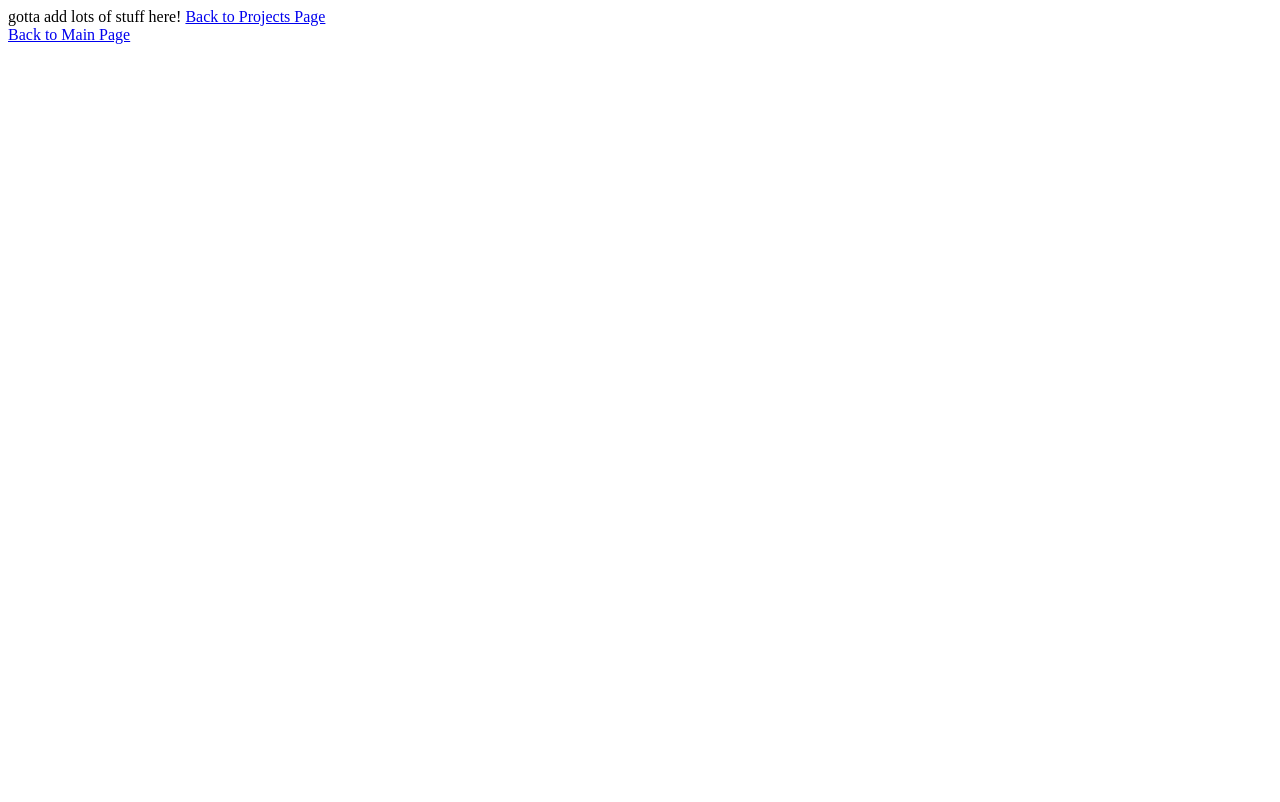
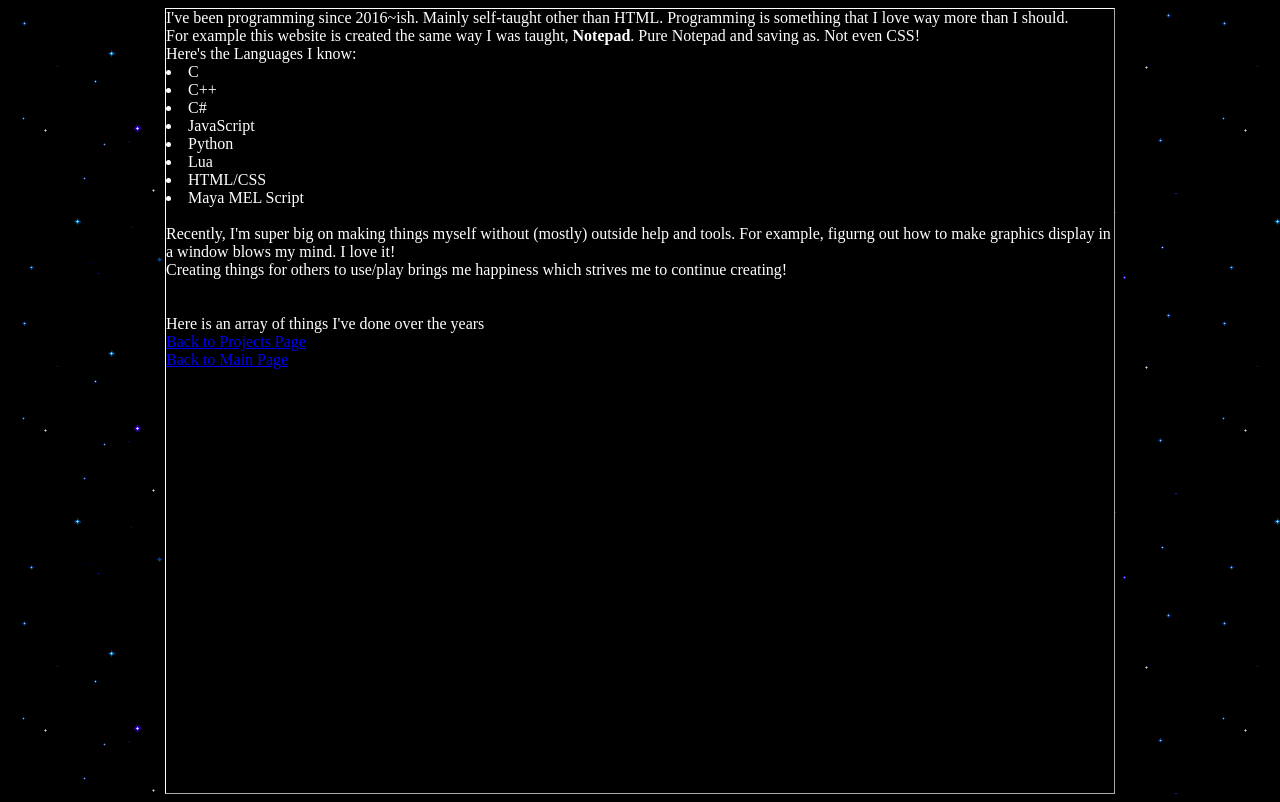
Before and after one commit to itsWilli/itswilli.github.io, a plain HTML site: page pages/programming.html in a window 1280 px wide. Drawn offline with Linux system fonts and the light colour scheme.

Commit message:
really reaaaaaally rough website
it looks like poopy but it's roughly how i kinda want it to look

```diff
--- a/pages/programming.html
+++ b/pages/programming.html
@@ -1,9 +1,39 @@
 <html>
+    <head>
+        <style>
+            .mainDiv{
+                margin:auto;
+                border: 1px outset white;
+                background-color: black;
+                width: 75%;
+                height: 100%;
+            }
+        </style>
+    </head>
     <title>Programming / Game Dev!</title>
-    <body>
-        gotta add lots of stuff here!
+    <body background="../resources/background.gif">
+        <div class="mainDiv">
+            <font color ="white">
+        I've been programming since 2016~ish. Mainly self-taught other than HTML. Programming is something that I love way more than I should.<br>
+        For example this website is created the same way I was taught, <b>Notepad</b>. Pure Notepad and saving as. Not even CSS!<br>
+        Here's the Languages I know:<br>
+        <li>C</li>
+        <li>C++</li>
+        <li>C#</li>
+        <li>JavaScript</li>
+        <li>Python</li>
+        <li>Lua</li>
+        <li>HTML/CSS</li>
+        <li>Maya MEL Script</li><br>
+
+        Recently, I'm super big on making things myself without (mostly) outside help and tools. For example, figurng out how to make graphics display in a window blows my mind. I love it! <br>
+        Creating things for others to use/play brings me happiness which strives me to continue creating!<br>
+        <br><br>
+        Here is an array of things I've done over the years<br>
+
 
         <a href="projects.html"> Back to Projects Page</a><br>
-        <a href="../index.html"> Back to Main Page</a><br>
+        <a href="../index.html"> Back to Main Page</a><br></font>
+        </div>
     </body>
 </html>
```
Also changed, not shown: index.html (+21 -5 lines), pages/about.html (added, +28 -0 lines), pages/models.html (+24 -5 lines), pages/projects.html (+16 -3 lines), pages/school.html (deleted, +0 -8 lines), resources/background.gif (added), resources/buttons/AboutMe.gif (added), resources/buttons/Models.gif (added), resources/buttons/Programming.gif (added), 1 other file.
